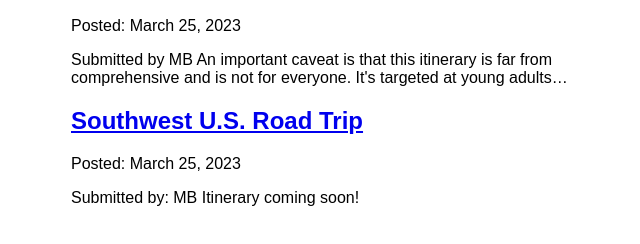
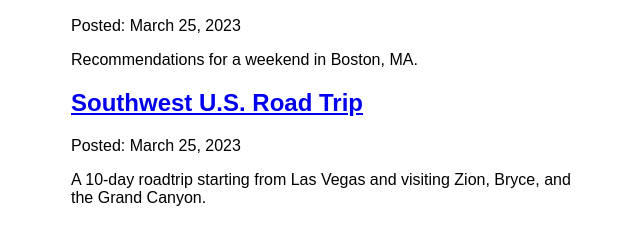
Before and after one commit to mbcrosier/gatsby-site, a Gatsby site: page /ideas in a window 1280 px wide. Shown: the part 208-452 px from the top of the page, without its empty margins (319-959 px from the left). Built offline with nearby package versions, Linux system fonts and the light colour scheme; Gatsby itself is replaced by a stand-in of ours.

Commit message:
updating excerpts

```diff
--- a/ideas/boston-weekend.mdx
+++ b/ideas/boston-weekend.mdx
@@ -2,9 +2,9 @@
 title: "A weekend in Boston"
 date: "2023-03-25"
 slug: "boston-weekend"
-excerpt: "MB's recommendations for a weekend in Boston, MA."
+excerpt: "Recommendations for a weekend in Boston, MA."
 ---
-Submitted by MB
+Submitted by: MB
 
 _An important caveat is that this itinerary is far from comprehensive and is not for everyone. It's targeted at young adults or family friends who are hoping to see Boston itself - not Cambridge, not Dorchester, *just Boston* -- and hit some of the highlights. I have a recommended weekend 'playbook' at the end, for how I recommend combining the activities, but the best trips are customized to what you're most excited about!_
 
--- a/src/pages/ideas/index.js
+++ b/src/pages/ideas/index.js
@@ -15,7 +15,7 @@ const IdeaPage = ({ data }) => {
               </Link>
             </h2>
             <p>Posted: {node.frontmatter.date}</p>
-            <p>{node.excerpt}</p>
+            <p>{node.frontmatter.excerpt}</p>
           </article>
         ))
       }
@@ -31,9 +31,9 @@ export const query = graphql`
           date(formatString: "MMMM D, YYYY")
           title
           slug
+          excerpt
         }
         id
-        excerpt
       }
     }
   }
```
